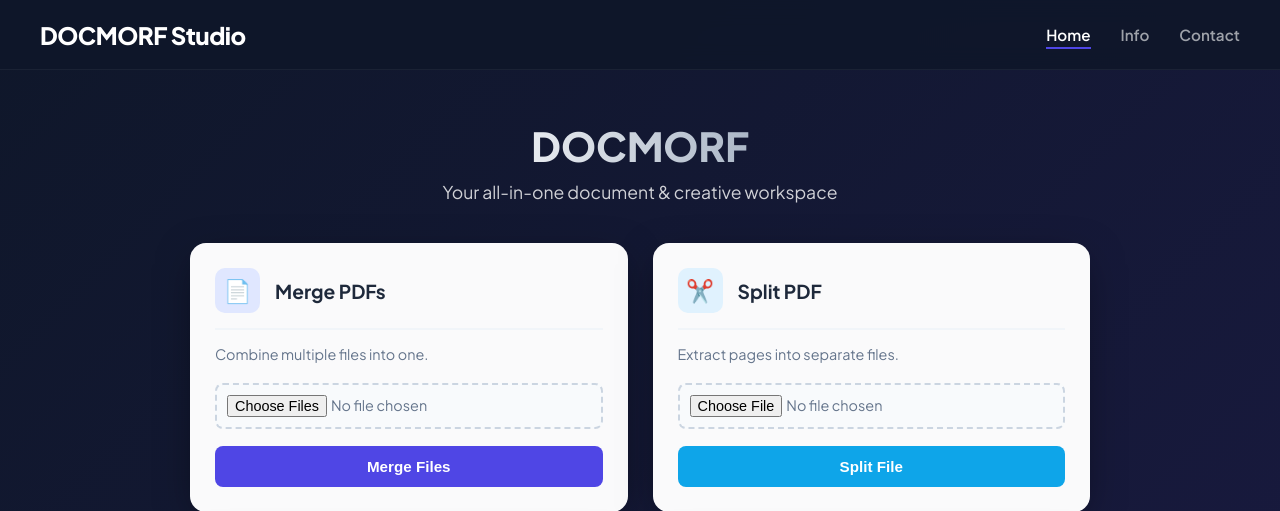
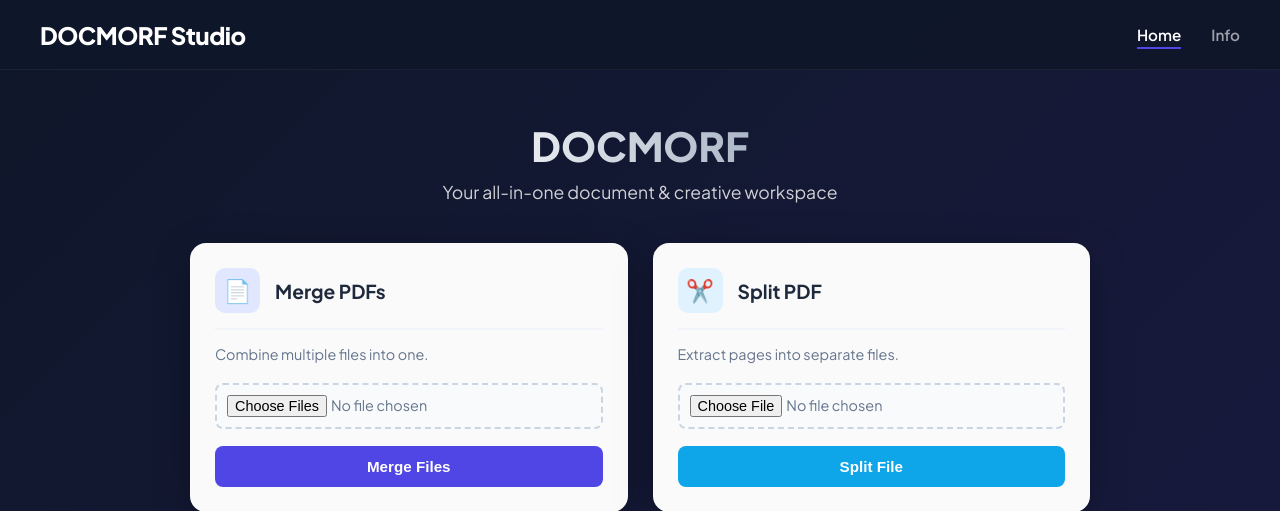
Before and after one commit to SuchitBangar/suchAPP, a Flask app: page / in a window 1280 px wide. Shown: the top 511 px of the page. Run offline with Flask 3, Linux system fonts and the light colour scheme.

Commit message:
Final fix: PDF compression, AI endpoint, and remove contact page

```diff
--- a/templates/index.html
+++ b/templates/index.html
@@ -161,10 +161,6 @@
         .page-text { color: var(--text-sub); line-height: 1.6; margin-bottom: 20px; font-size: 1rem; }
         .version-badge { background: #e0e7ff; color: var(--primary); padding: 5px 15px; border-radius: 20px; font-weight: 600; display: inline-block; margin-bottom: 20px; }
 
-        .contact-item { background: #f8fafc; padding: 15px; margin: 15px 0; border-radius: 8px; border: 1px solid #e2e8f0; text-align: left; }
-        .contact-label { display: block; font-size: 0.85rem; color: #64748b; font-weight: 600; }
-        .contact-value { font-size: 1.1rem; color: #1e293b; font-weight: 500; }
-
         /* Audio Player & Messages */
         .audio-result { width: 100%; max-width: 600px; background: white; padding: 15px 25px; border-radius: 50px; margin-bottom: 40px; display: flex; align-items: center; gap: 20px; box-shadow: 0 10px 30px rgba(0,0,0,0.2); animation: fadeIn 0.5s ease; }
         audio { height: 35px; flex-grow: 1; }
@@ -192,7 +188,6 @@
         <ul class="nav-links">
             <li><a href="#" id="nav-home" class="nav-link active" onclick="switchSection('home')">Home</a></li>
             <li><a href="#" id="nav-info" class="nav-link" onclick="switchSection('info')">Info</a></li>
-            <li><a href="#" id="nav-contact" class="nav-link" onclick="switchSection('contact')">Contact</a></li>
         </ul>
     </nav>
 
@@ -335,19 +330,6 @@
         </div>
     </div>
 
-    <div id="contact-section" class="section-view">
-        <header>
-            <h1>Get in Touch</h1>
-            <p class="subtitle">We'd love to hear from you</p>
-        </header>
-        <div class="page-container">
-            <div class="contact-item"><span class="contact-label">Developer</span><span class="contact-value">Suchit Bangar</span></div>
-            <div class="contact-item"><span class="contact-label">Email Support</span><span class="contact-value">suchitbangar17@gmail.com</span></div>
-            <div class="contact-item"><span class="contact-label">GitHub</span><span class="contact-value">SuchitBangar</span></div>
-            <div class="contact-item"><span class="contact-label">Location</span><span class="contact-value">Ghansoli</span></div>
-        </div>
-    </div>
-
     <script>
         // --- NAVIGATION ---
         function switchSection(sectionName) {
```
